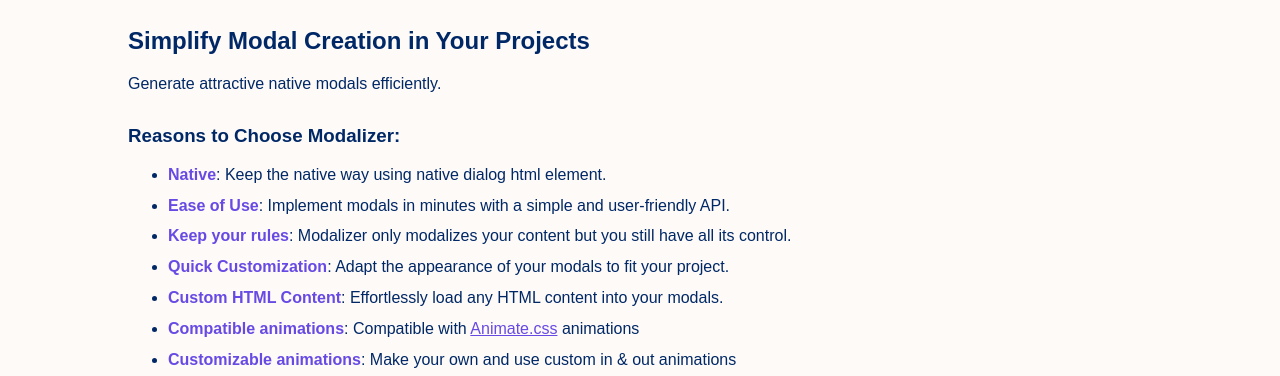
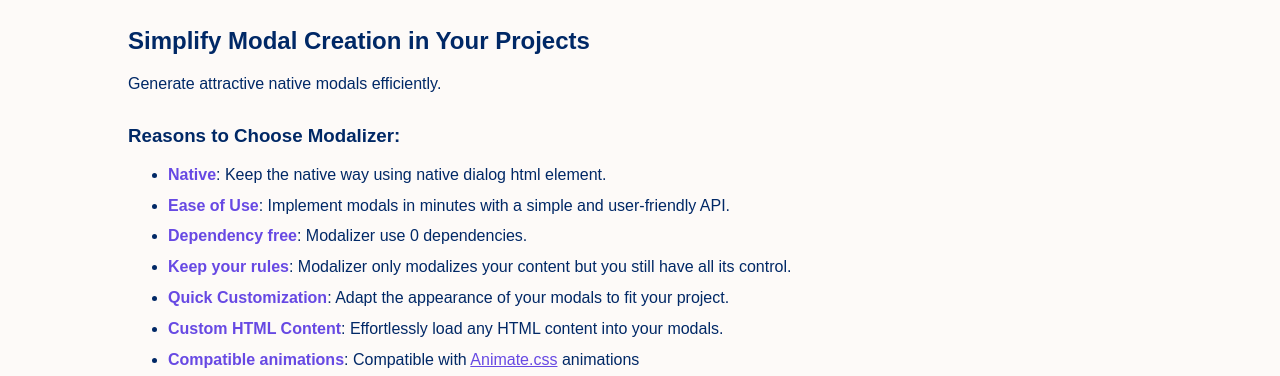
Before and after one commit to ChemaAlfonso/modalizer, a website: page docs/index.html in a window 1280 px wide. Shown: the part 424-800 px from the top of the page. Drawn offline with Linux system fonts and the light colour scheme.

Commit message:
updated readme

```diff
--- a/docs/index.html
+++ b/docs/index.html
@@ -38,6 +38,7 @@
 			<ul class="content">
 				<li><b>Native</b>: Keep the native way using native dialog html element.</li>
 				<li><b>Ease of Use</b>: Implement modals in minutes with a simple and user-friendly API.</li>
+				<li><b>Dependency free</b>: Modalizer use 0 dependencies.</li>
 				<li><b>Keep your rules</b>: Modalizer only modalizes your content but you still have all its control.</li>
 				<li><b>Quick Customization</b>: Adapt the appearance of your modals to fit your project.</li>
 				<li><b>Custom HTML Content</b>: Effortlessly load any HTML content into your modals.</li>
```
Also changed, not shown: readme.md.
